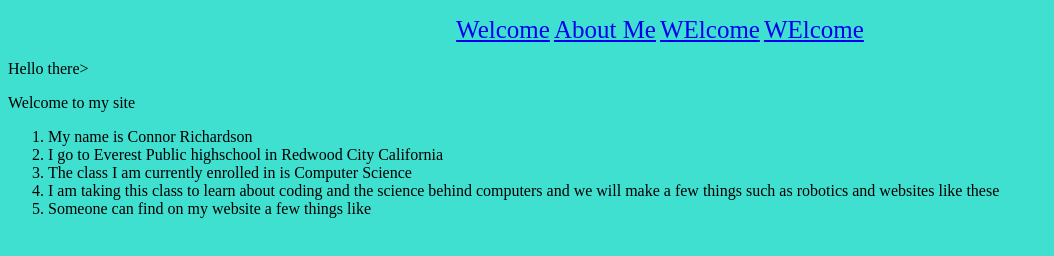
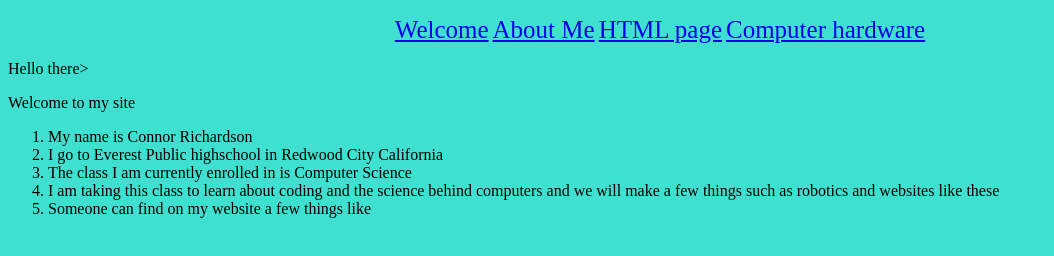
Before and after one commit to everestps/connor, a plain HTML site: page index.html in a window 1280 px wide. Shown: the whole page, without its empty margins (0-1054 px from the left). Drawn offline with Linux system fonts and the light colour scheme.

Commit message:
Update index.html

```diff
--- a/index.html
+++ b/index.html
@@ -12,14 +12,14 @@
 	    <ul>
 	        <li><a href="index.html">Welcome</a></li>
 	        <li><a href="aboutme.html">About Me</a></li>
-	        <li><a href="#">WElcome</a></li>
-	        <li><a href="#">WElcome</a></li>
+	        <li><a href="#">HTML page</a></li>
+	        <li><a href="#">Computer hardware</a></li>
 	    </ul>
 
 
 	</div>
 
-<!-- Main Body Here -->
+
 	<div id="mainbody">
 	    <div style="font-size:20">Hello there></div>
 	    <div id="side"></div>
```
